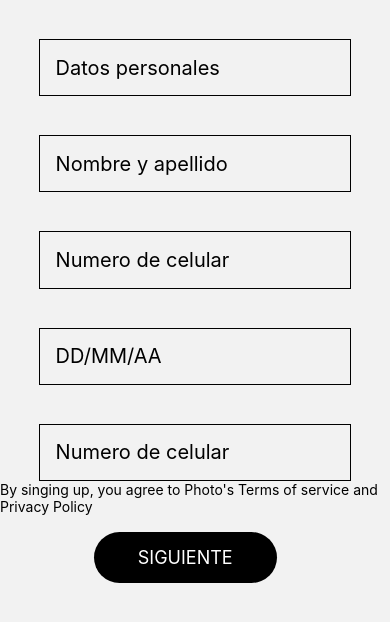
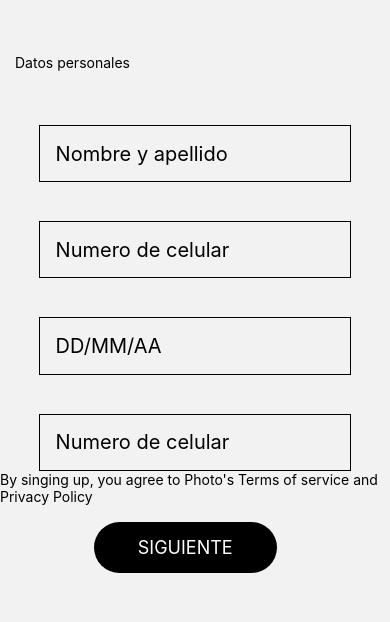
Before and after one commit to carogoldbaum/Frontend-pf, a React Native app: screen /Registrarse in a window 390 px wide. Shown: the top 622 px of the page. Built offline with nearby package versions, Linux system fonts and the light colour scheme.

Commit message:
falta dropdown, subir imagen y diseño

```diff
--- a/screens/Registrarse.jsx
+++ b/screens/Registrarse.jsx
@@ -10,7 +10,7 @@ const Registrarse =({navigation})=>{
     return (
 
       <View>
-            <Text style={styles.dato}>Datos personales</Text>
+            <Text style={styles.titulo}>Datos personales</Text>
             <TextInput style={styles.dato} placeholder="Nombre y apellido" />
             <TextInput style={styles.dato} placeholder="Numero de celular" />
             <TextInput style={styles.dato} placeholder="DD/MM/AA" />
@@ -34,6 +34,12 @@ const Registrarse =({navigation})=>{
   export default Registrarse
 
   const styles = StyleSheet.create({
+
+    titulo: {
+      padding: 15,
+      marginTop:'10%',
+      width: '47%'
+    },
     dato: {
       fontSize: 20,
         marginTop:'10%',
@@ -45,12 +51,6 @@ const Registrarse =({navigation})=>{
 
       },
 
-      boton: {
-        backgroundColor: 'black',
-        borderRadius: 70,
-        padding: 15,
-        marginTop:'5%',
-        width: '47%'
-      },
+
 
   });
```
